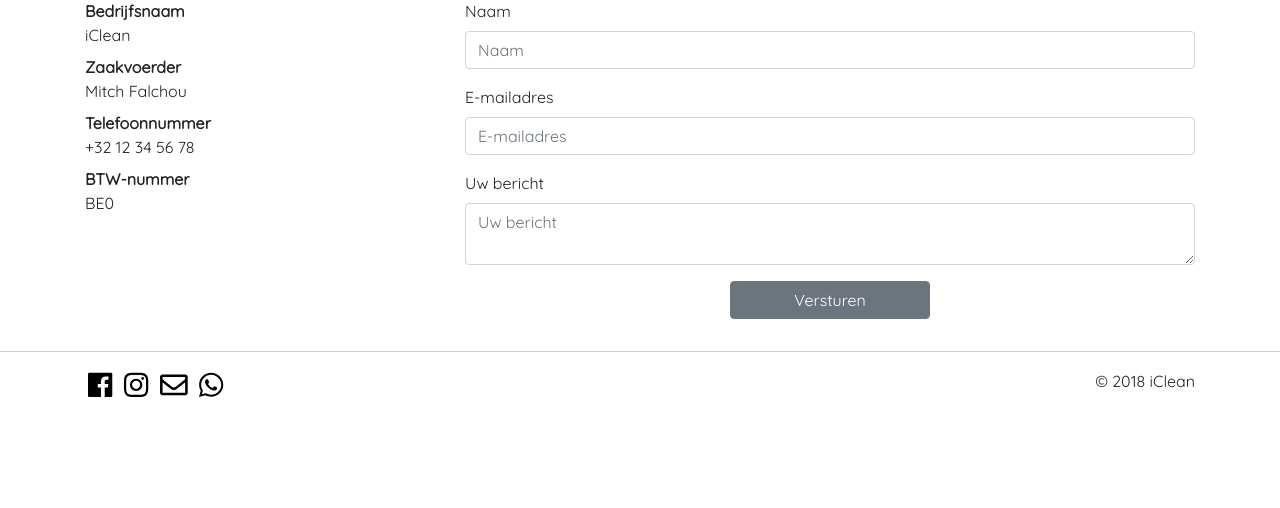
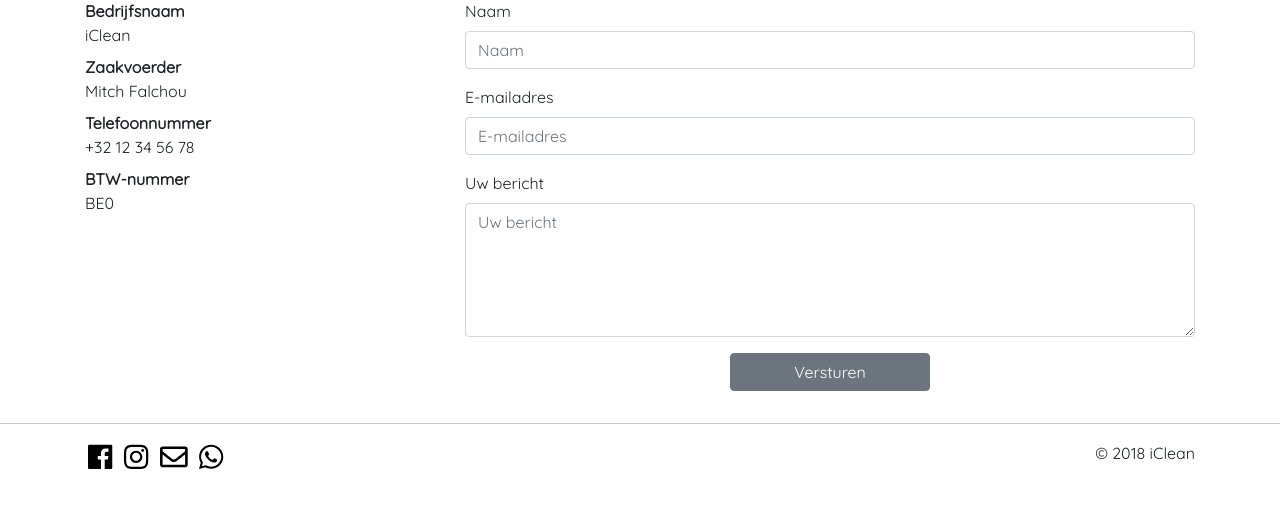
Before and after one commit to butskristof/iclean, a PHP site: template views/contact.php in a window 1280 px wide. Shown: the part 231-739 px from the top of the page. Run offline with PHP 8.4, Linux system fonts and the light colour scheme; the template is opened without the code that fills it, so the values that code supplies are empty; style sheets or scripts are compiled from the project's sources; some libraries are stand-ins or nearby versions.

Commit message:
Fixed contact form textarea height

```diff
--- a/static/css/pages.css
+++ b/static/css/pages.css
@@ -23,3 +23,6 @@ Styling for other pages
     max-height: none;
     width: 80%;
     margin: 10px auto; } }
+
+#content {
+  height: auto; }
--- a/static/css/pages.scss
+++ b/static/css/pages.scss
@@ -37,3 +37,7 @@ Styling for other pages
 		}
 	}
 }
+
+#content {
+	height: auto;
+}
--- a/views/contact.php
+++ b/views/contact.php
@@ -32,7 +32,7 @@
 				</div>
 				<div class="form-group">
 					<label for="content">Uw bericht</label>
-					<textarea class="form-control" id="content" name="msgcontent" aria-describedby="Uw bericht" placeholder="Uw bericht" required></textarea>
+					<textarea class="form-control" id="content" rows="5" name="msgcontent" aria-describedby="Uw bericht" placeholder="Uw bericht" required></textarea>
 				</div>
 				<button type="submit" class="btn btn-secondary">Versturen</button>
 			</form>
--- a/views/partials/footer.php
+++ b/views/partials/footer.php
@@ -46,7 +46,7 @@
 						</div>
 						<div class="form-group">
 							<label for="content">Uw bericht</label>
-							<textarea class="form-control" id="content" name="msgcontent" aria-describedby="Uw bericht" placeholder="Uw bericht" required></textarea>
+							<textarea class="form-control" rows="5" id="content" name="msgcontent" aria-describedby="Uw bericht" placeholder="Uw bericht" required></textarea>
 						</div>
 				</div>
 				<div class="modal-footer">
```
